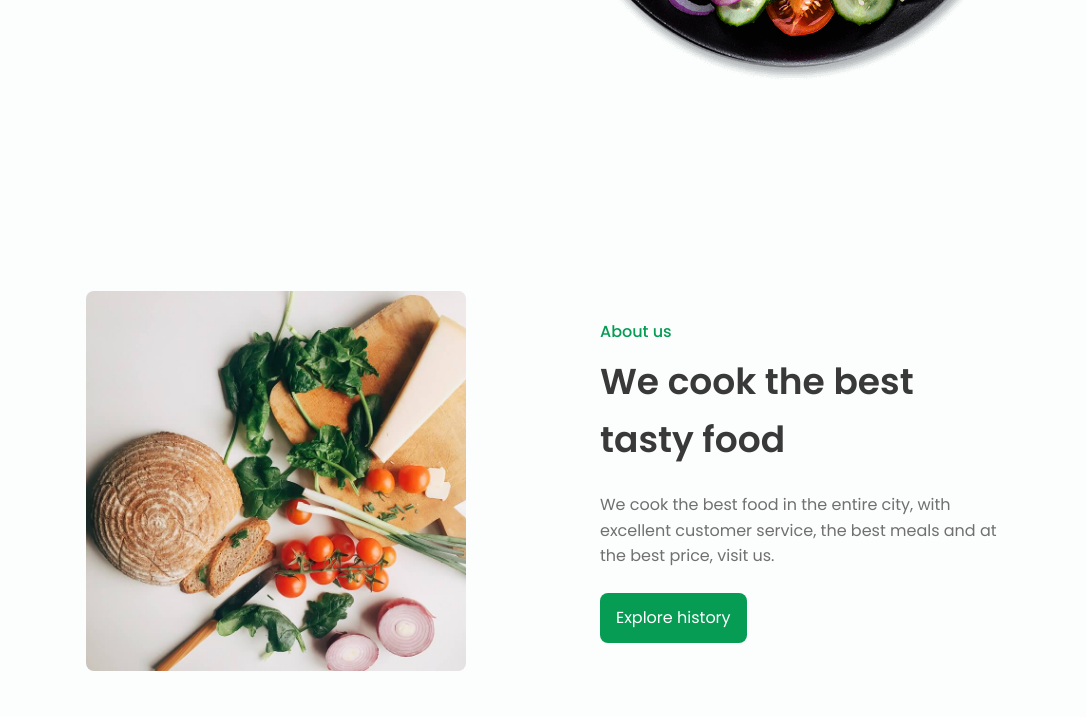
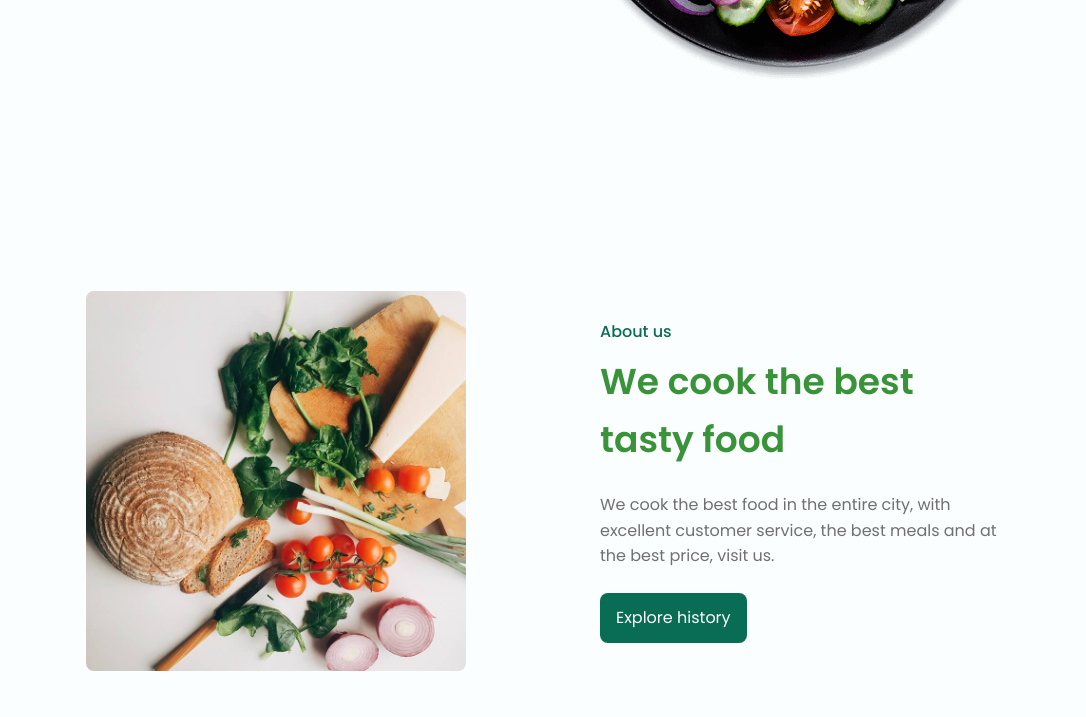
Before and after one commit to oderojulias1/BIT222-ODERO-JULIAS, a plain HTML site: page index.html in a window 1280 px wide. Shown: the part 477-1194 px from the top of the page, without its empty margins (96-1182 px from the left). Drawn offline with nearby package versions, Linux system fonts and the light colour scheme.

Commit message:
Update styles.css

```diff
--- a/assets/css/styles.css
+++ b/assets/css/styles.css
@@ -6,13 +6,13 @@
   --header-height: 3rem;
 
   /*========== Colors ==========*/
-  --first-color: #069C54;
-  --first-color-alt: #048654;
-  --title-color: #393939;
+  --first-color: #096C54;
+  --first-color-alt: #084654;
+  --title-color: #399339;
   --text-color: #707070;
   --text-color-light: #A6A6A6;
-  --body-color: #FBFEFD;
-  --container-color: #FFFFFF;
+  --body-color: #FBFEFF;
+  --container-color: #F5FFFF;
 
   /*========== Font and typography ==========*/
   --body-font: 'Poppins', sans-serif;
```
